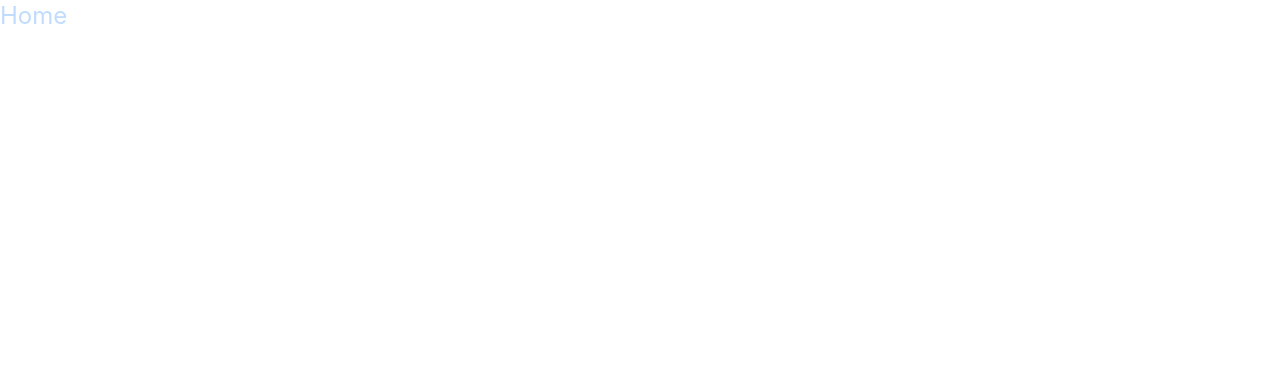
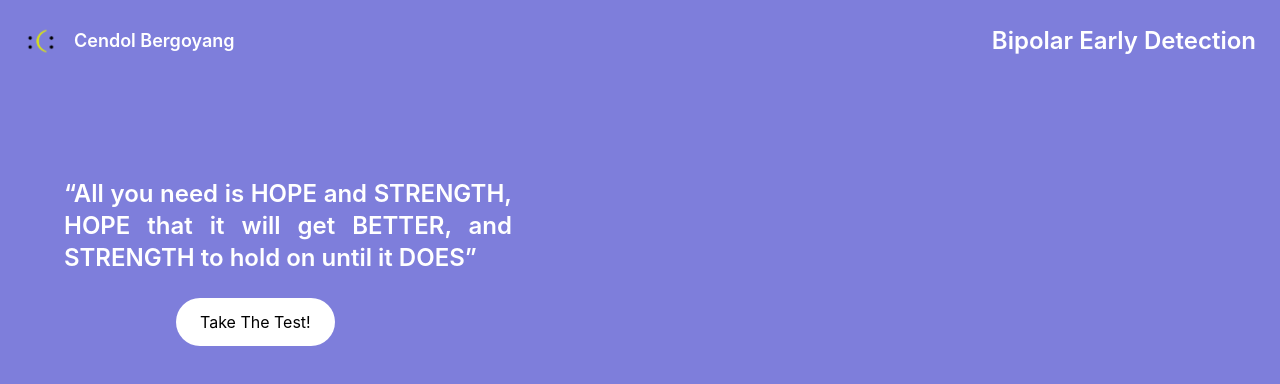
Before and after one commit to gerysantoso03/gad7-bipolar-early-detection, a React (Create React App) app: page / in a window 1280 px wide. Shown: the top 384 px of the page. Built offline with nearby package versions, Linux system fonts and the light colour scheme.

Commit message:
Added home page (#1)

```diff
--- /dev/null
+++ b/src/components/HomeBody.tsx
@@ -0,0 +1,16 @@
+const HomeBody = () => {
+  return (
+    <div className="mt-24 ml-16 h-12">
+      <p className="break-words text-2xl font-semibold text-white max-w-md text-justify">
+        “All you need is HOPE and STRENGTH, HOPE that it will get BETTER, and
+        STRENGTH to hold on until it DOES”
+      </p>
+      <br />
+      <button className="ml-28 rounded-full py-3 px-6 bg-white flex flex-wrap max-w-md">
+        <p>Take The Test!</p>
+      </button>
+    </div>
+  );
+};
+
+export default HomeBody;
--- /dev/null
+++ b/src/components/Navbar.tsx
@@ -0,0 +1,20 @@
+import React from 'react';
+import Logo from '../assets/Logo.png';
+
+const Navbar = () => {
+  return (
+    <nav className="flex items-center justify-between flex-wrap bg-teal-500 p-6">
+      <div className="flex items-center flex-shrink-0 text-black mr-6 grip gap-4">
+        <img src={Logo} width="34" height="34" />
+        <span className="text-white font-semibold text-lg">
+          Cendol Bergoyang
+        </span>
+      </div>
+      <div className="flex flex-row text-white font-semibold gap-x-16 text-2xl">
+        <h3>Bipolar Early Detection</h3>
+      </div>
+    </nav>
+  );
+};
+
+export default Navbar;
--- a/src/index.css
+++ b/src/index.css
@@ -5,14 +5,15 @@
 
 body {
   margin: 0;
-  font-family: -apple-system, BlinkMacSystemFont, "Segoe UI", "Roboto", "Oxygen",
-    "Ubuntu", "Cantarell", "Fira Sans", "Droid Sans", "Helvetica Neue",
+  font-family: -apple-system, BlinkMacSystemFont, 'Segoe UI', 'Roboto', 'Oxygen',
+    'Ubuntu', 'Cantarell', 'Fira Sans', 'Droid Sans', 'Helvetica Neue',
     sans-serif;
   -webkit-font-smoothing: antialiased;
   -moz-osx-font-smoothing: grayscale;
+  background-color: rgb(126, 126, 219);
 }
 
 code {
-  font-family: source-code-pro, Menlo, Monaco, Consolas, "Courier New",
+  font-family: source-code-pro, Menlo, Monaco, Consolas, 'Courier New',
     monospace;
 }
--- a/src/pages/Home.tsx
+++ b/src/pages/Home.tsx
@@ -1,7 +1,11 @@
+import HomeBody from '../components/HomeBody';
+import Navbar from '../components/Navbar';
+
 const Home = () => {
   return (
     <div>
-      <h1 className="text-2xl text-blue-200">Home</h1>
+      <Navbar />
+      <HomeBody />
     </div>
   );
 };
```
Also changed, not shown: src/assets/Eye.png (added), src/assets/Logo.png (added).
